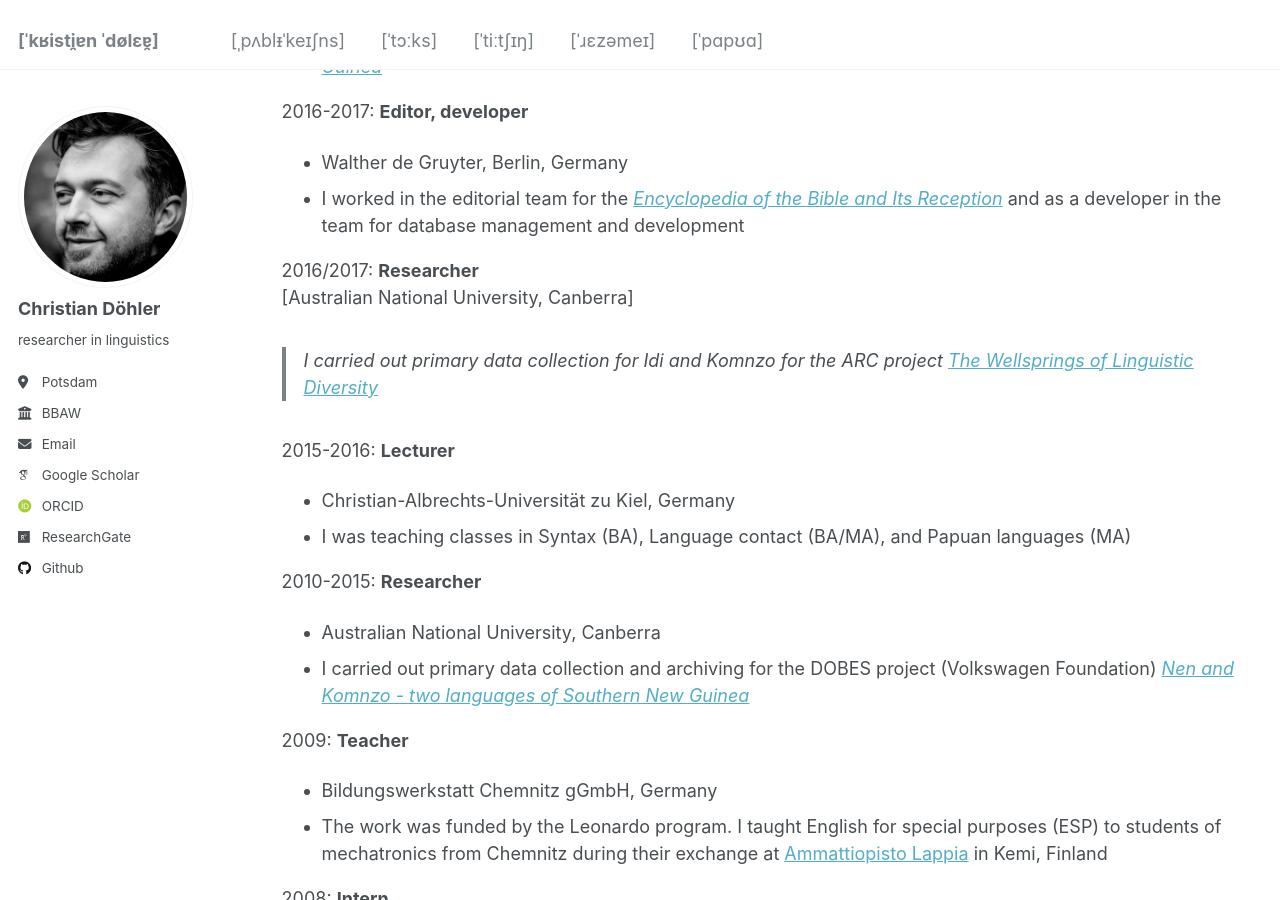
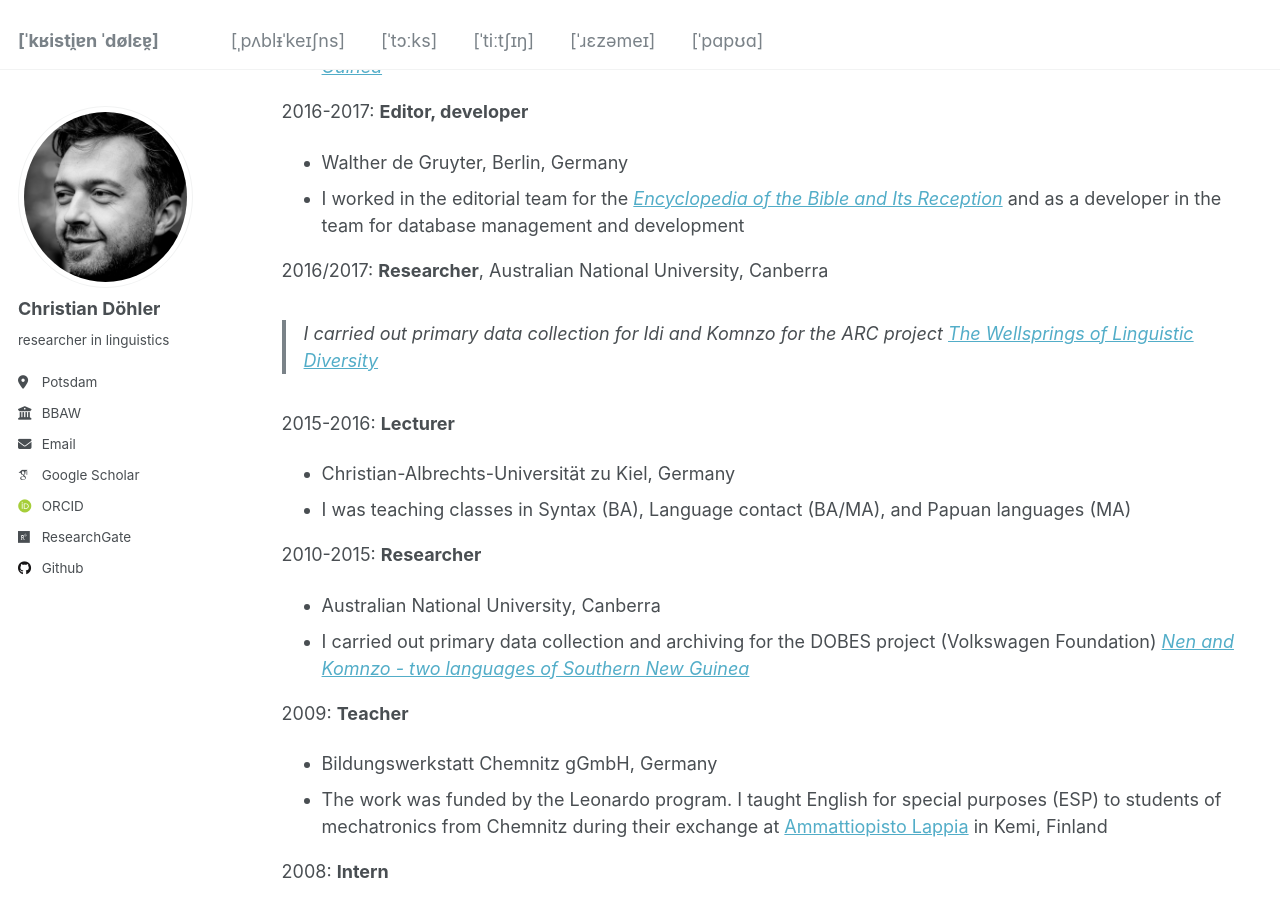
Before and after one commit to chrdoe/chrdoe.github.io, a Jekyll site: the page built from _pages/cv.md, in a window 1280 px wide and 900 px high, scrolled down 937 px. Built offline with Jekyll 4.4.1, drawn with Linux system fonts in a browser that asks for light colours; some web fonts are replaced.

Commit message:
Update cv.md

```diff
--- a/_pages/cv.md
+++ b/_pages/cv.md
@@ -38,8 +38,7 @@ Work
 * Walther de Gruyter, Berlin, Germany
 * I worked in the editorial team for the [*Encyclopedia of the Bible and Its Reception*](https://www.degruyter.com/database/ebr/html) and as a developer in the team for database management and development
 
-2016/2017: **Researcher**
-[Australian National University, Canberra]
+2016/2017: **Researcher**, Australian National University, Canberra
 > I carried out primary data collection for Idi and Komnzo for the ARC project [*The Wellsprings of Linguistic Diversity*](https://researchportalplus.anu.edu.au/en/projects/the-wellsprings-of-linguistics-diversity)
 
 2015-2016: **Lecturer**
```
